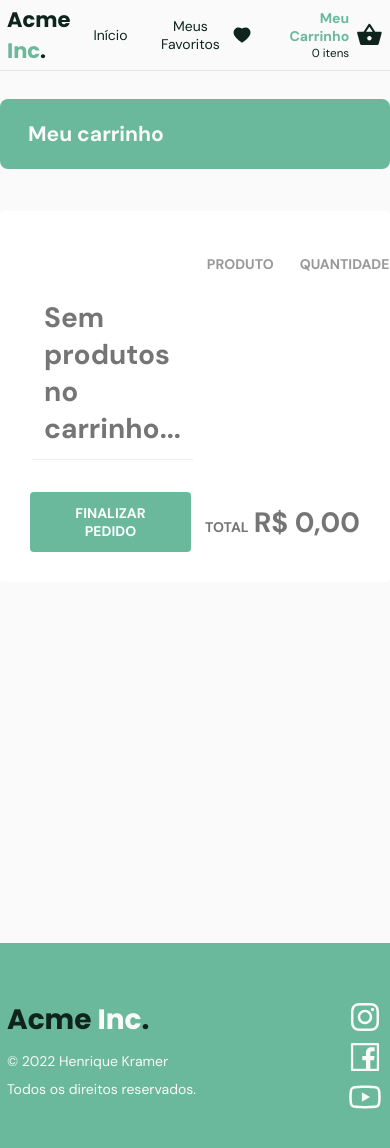
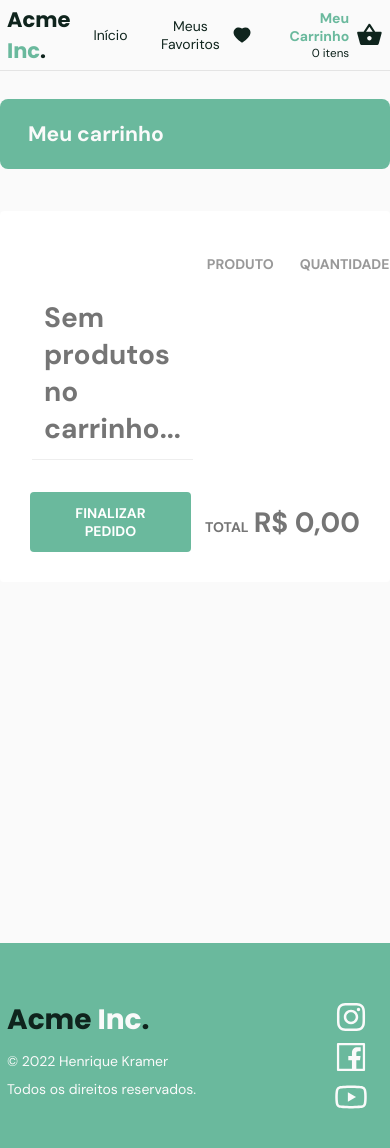
Before and after one commit to henriquekramer/acme-inc, a Next.js app: page /cart in a window 390 px wide. Shown: the top 1148 px of the page. Built offline with nearby package versions, Linux system fonts and the light colour scheme.

Commit message:
Ajuste responsividade

```diff
--- a/src/components/Footer/styles.module.scss
+++ b/src/components/Footer/styles.module.scss
@@ -53,6 +53,7 @@
   .social {
     flex-direction: column;
     align-items: center;
+    margin-right: 1rem;
 
     a {
       & + a {
--- a/src/components/Header/styles.module.scss
+++ b/src/components/Header/styles.module.scss
@@ -76,7 +76,7 @@
   }
 }
 
-@media (max-width: 400px) {
+@media (max-width: 450px) {
   .header {
     padding: 0 0.5rem;
   }
```
